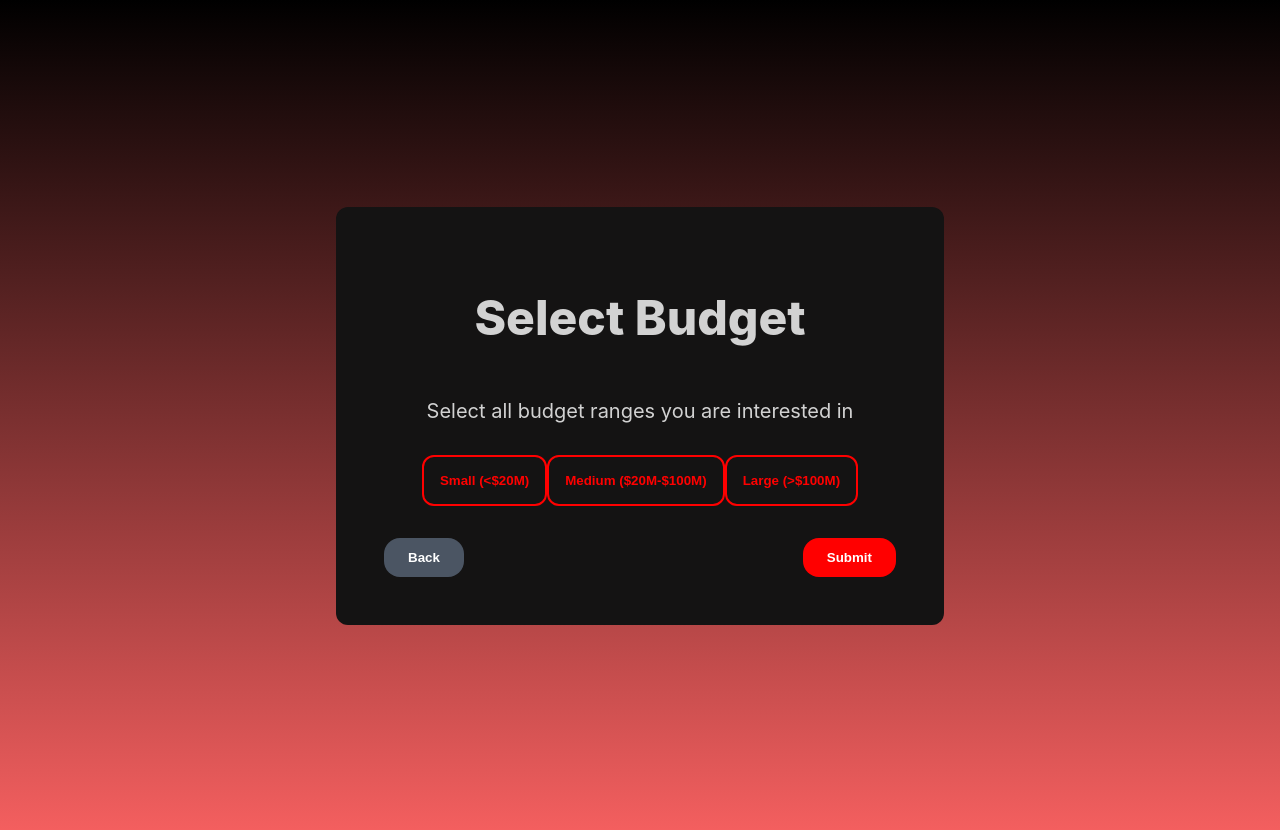
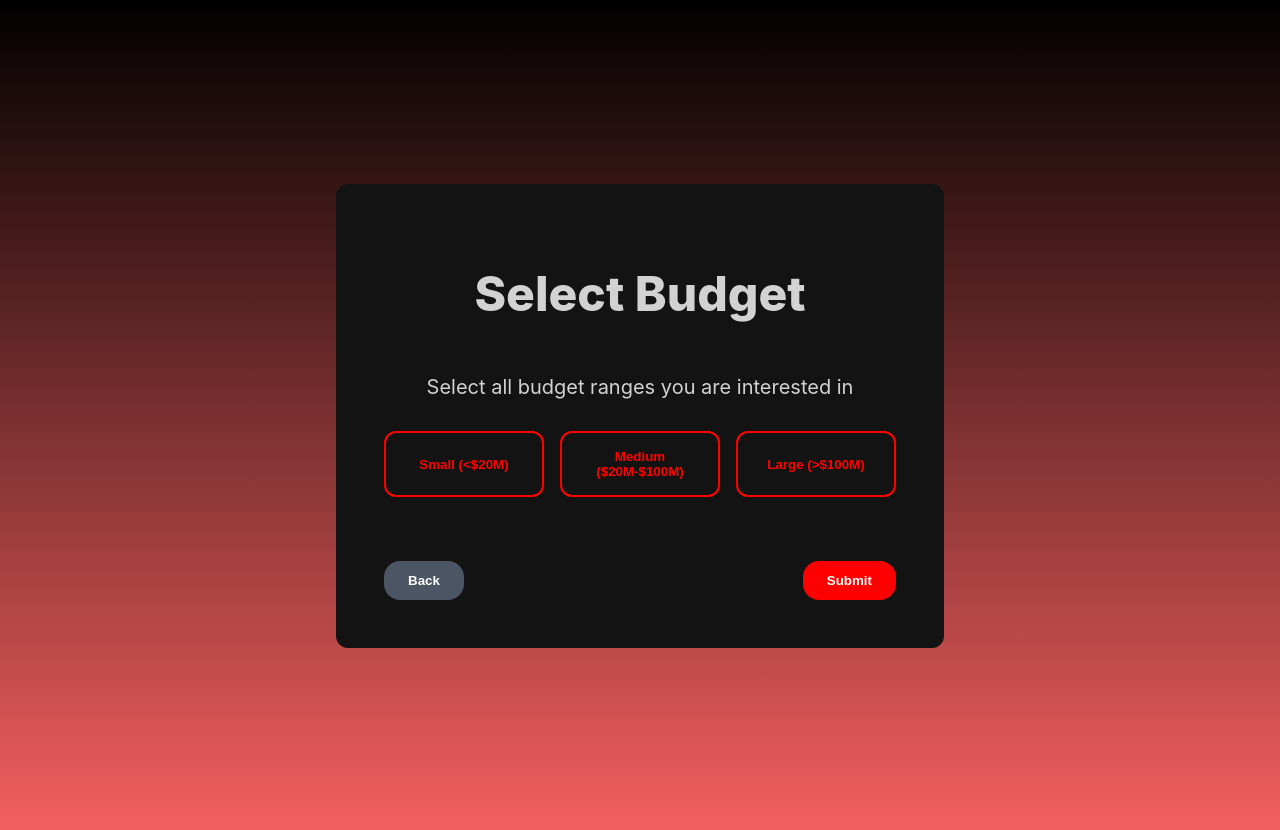
Before and after one commit to Jake-Garneau/MadMovies, a React (Create React App) app in the folder frontend/app/: page /budget in a window 1280 px wide. Built offline with nearby package versions, Linux system fonts and the light colour scheme.

Commit message:
fixed css error

```diff
--- a/frontend/app/src/pages/shared.css
+++ b/frontend/app/src/pages/shared.css
@@ -7,7 +7,6 @@
     justify-content: center;
     padding: 1rem;
   }
-
   .card {
     background-color: rgb(20, 19, 19);
     border-radius: 0.75rem;
@@ -56,7 +55,7 @@
     background-color: #a10101;
   }
 
-  options-container {
+  .options-container {
     display: flex;
     justify-content: space-between;
     gap: 1rem;
```
